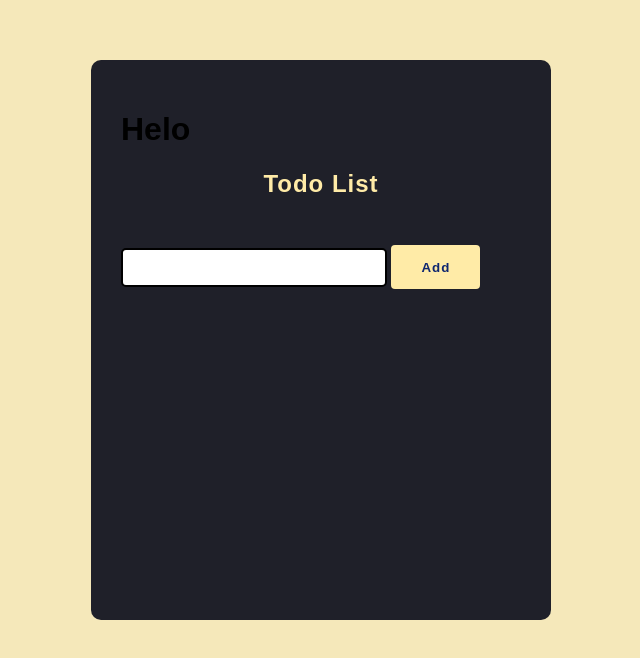
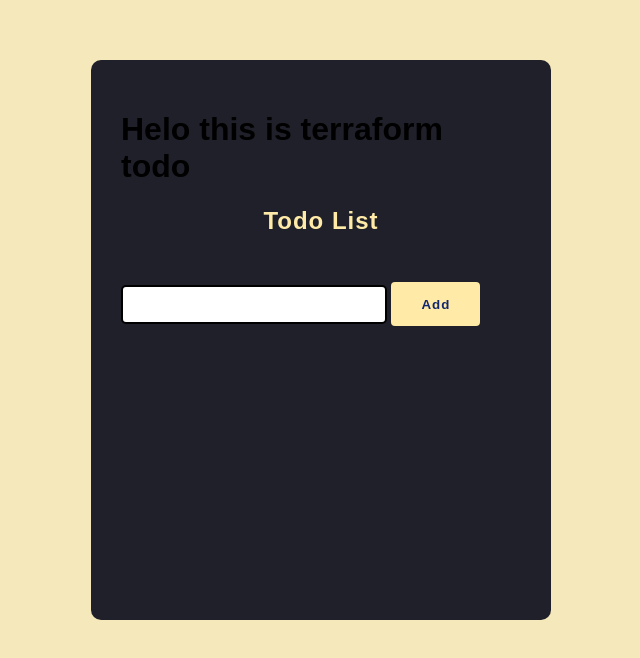
Before and after one commit to AbuthahirWDEV/Todo, a plain HTML site: page index.html in a window 1280 px wide. Shown: the part 140-798 px from the top of the page, without its empty margins (319-959 px from the left). Drawn offline with Linux system fonts and the light colour scheme.

Commit message:
terraform test

```diff
--- a/index.html
+++ b/index.html
@@ -9,7 +9,7 @@
 </head>
 <body>
     <div id="wrapper">
-        <h1>Helo</h1>
+        <h1>Helo this is terraform todo</h1>
         <h2>Todo List</h2>
         <input type="text" id="input">
         <button id="add">Add</button>
```
